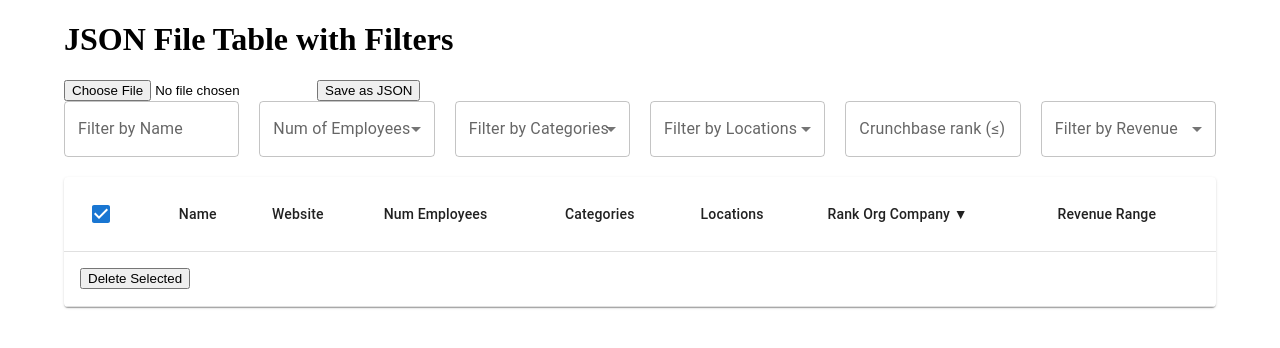
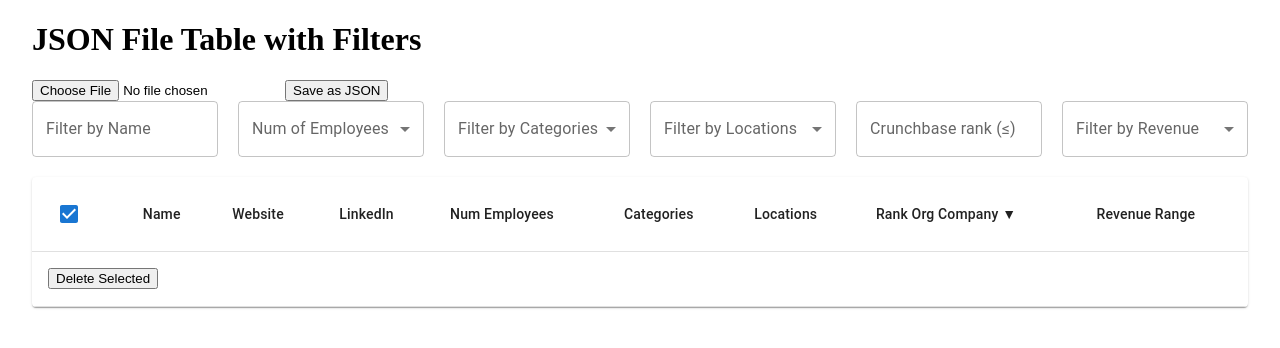
Before and after one commit to a7madgamal/crunchy, a React (Create React App) app: page / in a window 1280 px wide. Shown: the top 348 px of the page. Built offline with nearby package versions, Linux system fonts and the light colour scheme.

Commit message:
li and wider table

```diff
--- a/src/App.tsx
+++ b/src/App.tsx
@@ -35,7 +35,7 @@ export const App: React.FC = () => {
   };
 
   return (
-    <Container>
+    <Container maxWidth="xl">
       <h1>JSON File Table with Filters</h1>
       <FileActions setData={setFilteredData} filteredData={sortedData} />
       <FilterInput updateFilters={updateFilters} />
--- a/src/components/JsonTable.tsx
+++ b/src/components/JsonTable.tsx
@@ -48,6 +48,7 @@ const JsonTable: React.FC<JsonTableProps> = ({
             </TableCell>
             <TableCell>Name</TableCell>
             <TableCell>Website</TableCell>
+            <TableCell>LinkedIn</TableCell>
             <TableCell>Num Employees</TableCell>
             <TableCell>Categories</TableCell>
             <TableCell>Locations</TableCell>
@@ -89,6 +90,15 @@ const JsonTable: React.FC<JsonTableProps> = ({
                   {item.website}
                 </Link>
               </TableCell>
+              <TableCell>
+                <Link
+                  href={item.linkedin}
+                  target="_blank"
+                  rel="noopener noreferrer"
+                >
+                  LI
+                </Link>
+              </TableCell>
               <TableCell>{item.numEmployeesEnum}</TableCell>
               <TableCell>{item.categories.join(", ")}</TableCell>
               <TableCell>{item.locationIdentifiers.join(", ")}</TableCell>
@@ -99,7 +109,7 @@ const JsonTable: React.FC<JsonTableProps> = ({
         </TableBody>
         <TableFooter>
           <TableRow>
-            <TableCell colSpan={8}>
+            <TableCell colSpan={9}>
               <button onClick={onDeleteSelected}>Delete Selected</button>
             </TableCell>
           </TableRow>
```
